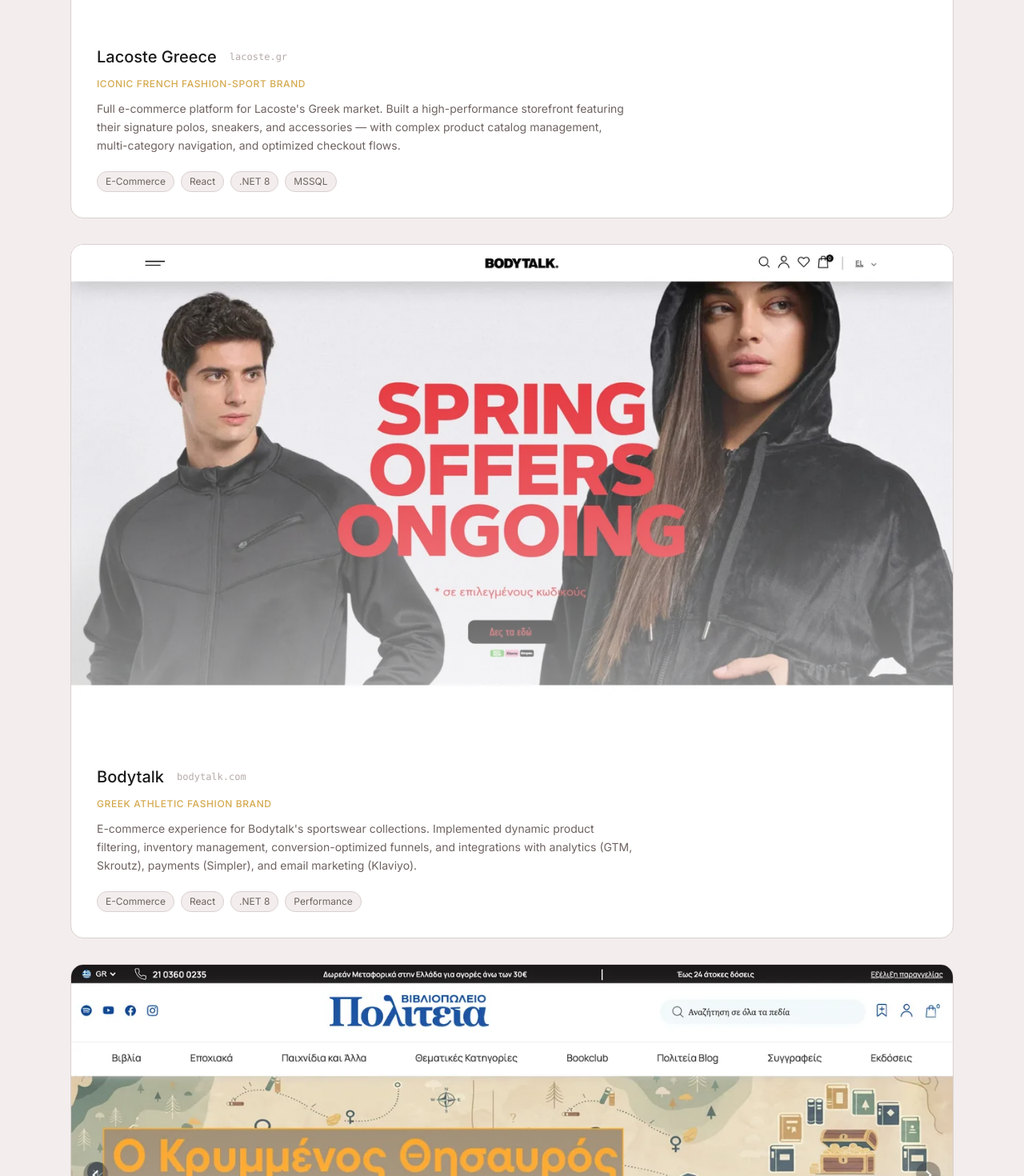
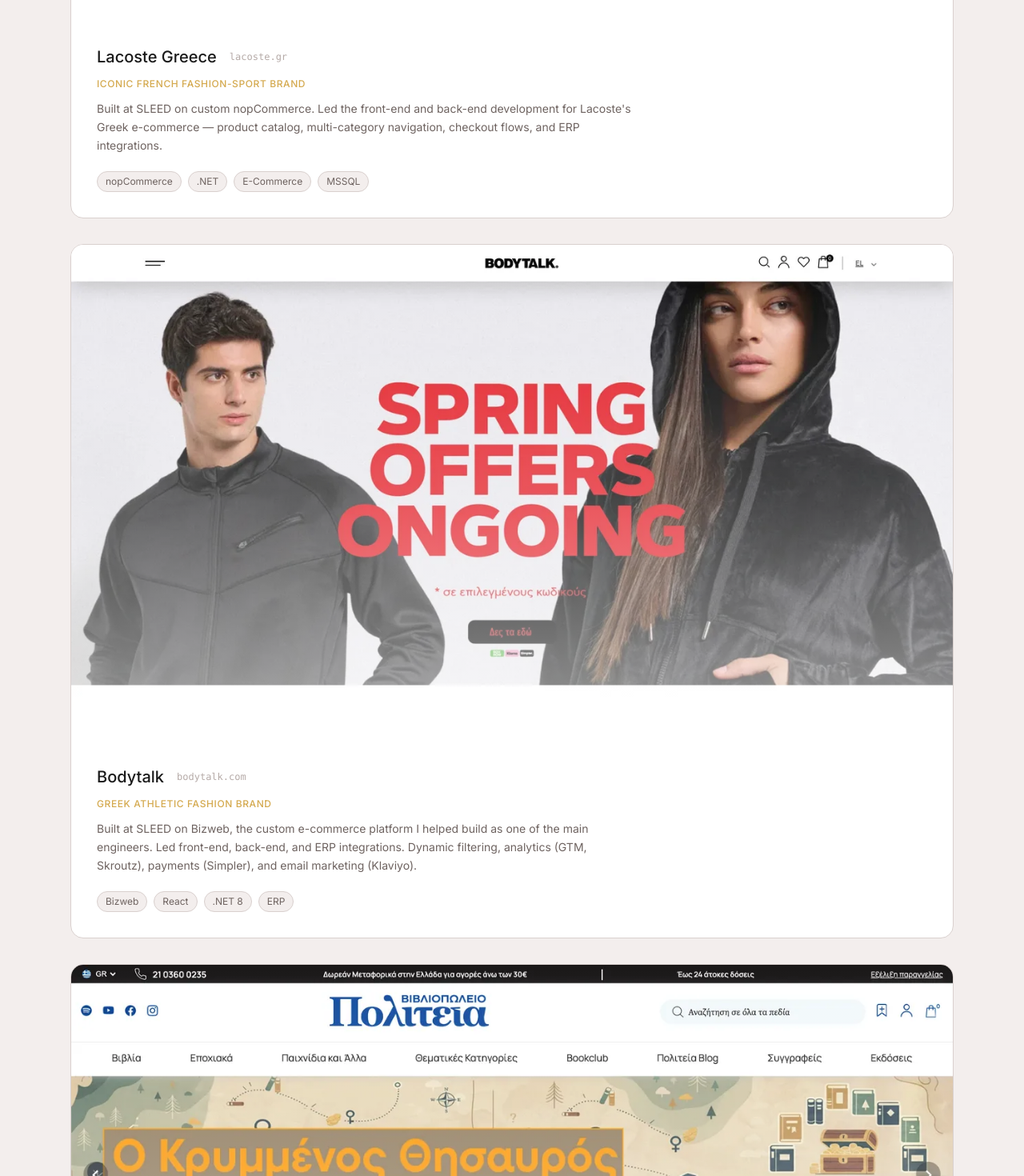
Before and after one commit to Christopgr/chrisfolio, a Next.js app: page / in a window 1280 px wide. Shown: the part 2120-3590 px from the top of the page at 80% size. Built offline with nearby package versions, Linux system fonts and the light colour scheme.

Commit message:
Update project descriptions: credit SLEED, Bizweb platform, and role
Specify nopCommerce for Lacoste/AntetokounBros, Bizweb custom platform
for Bodytalk/Politeia. Highlight lead role on front-end, back-end, and
ERP integrations.

```diff
--- a/components/Projects.tsx
+++ b/components/Projects.tsx
@@ -10,8 +10,8 @@
     slug: "lacoste",
     brand: "Iconic French fashion-sport brand",
     description:
-      "Full e-commerce platform for Lacoste's Greek market. Built a high-performance storefront featuring their signature polos, sneakers, and accessories — with complex product catalog management, multi-category navigation, and optimized checkout flows.",
-    tags: ["E-Commerce", "React", ".NET 8", "MSSQL"],
+      "Built at SLEED on custom nopCommerce. Led the front-end and back-end development for Lacoste's Greek e-commerce — product catalog, multi-category navigation, checkout flows, and ERP integrations.",
+    tags: ["nopCommerce", ".NET", "E-Commerce", "MSSQL"],
     color: "#0a6640",
   },
   {
@@ -20,8 +20,8 @@
     slug: "bodytalk",
     brand: "Greek athletic fashion brand",
     description:
-      "E-commerce experience for Bodytalk's sportswear collections. Implemented dynamic product filtering, inventory management, conversion-optimized funnels, and integrations with analytics (GTM, Skroutz), payments (Simpler), and email marketing (Klaviyo).",
-    tags: ["E-Commerce", "React", ".NET 8", "Performance"],
+      "Built at SLEED on Bizweb, the custom e-commerce platform I helped build as one of the main engineers. Led front-end, back-end, and ERP integrations. Dynamic filtering, analytics (GTM, Skroutz), payments (Simpler), and email marketing (Klaviyo).",
+    tags: ["Bizweb", "React", ".NET 8", "ERP"],
     color: "#e11d48",
   },
   {
@@ -30,8 +30,8 @@
     slug: "politeianet",
     brand: "Greece's leading bookstore — 45 years of heritage",
     description:
-      "Online platform for Politeia, one of Greece's most established bookstores. Complex search across hundreds of thousands of titles, curated monthly selections, bestseller lists, and a rich editorial blog experience.",
-    tags: ["E-Commerce", "Search", ".NET", "MySQL"],
+      "Built at SLEED on Bizweb. Led front-end, back-end, and ERP integrations for one of Greece's most established bookstores. Complex search across hundreds of thousands of titles, curated selections, and editorial content.",
+    tags: ["Bizweb", "React", ".NET 8", "MySQL"],
     color: "#c27b1a",
   },
   {
@@ -40,8 +40,8 @@
     slug: "antetokounbros",
     brand: "The Antetokounmpo brothers' lifestyle brand",
     description:
-      'Official e-commerce store for the Antetokounmpo family\'s fashion label. Brand-focused design reflecting their "We are all bros" philosophy, with global shipping, multi-currency support, and premium collection drops.',
-    tags: ["E-Commerce", "React", ".NET 8", "Global"],
+      'Built at SLEED on custom nopCommerce. Developed the official e-commerce store for the Antetokounmpo family\'s brand — global shipping, multi-currency support, and premium collection drops.',
+    tags: ["nopCommerce", ".NET", "E-Commerce", "Global"],
     color: "#18181b",
   },
 ];
```
